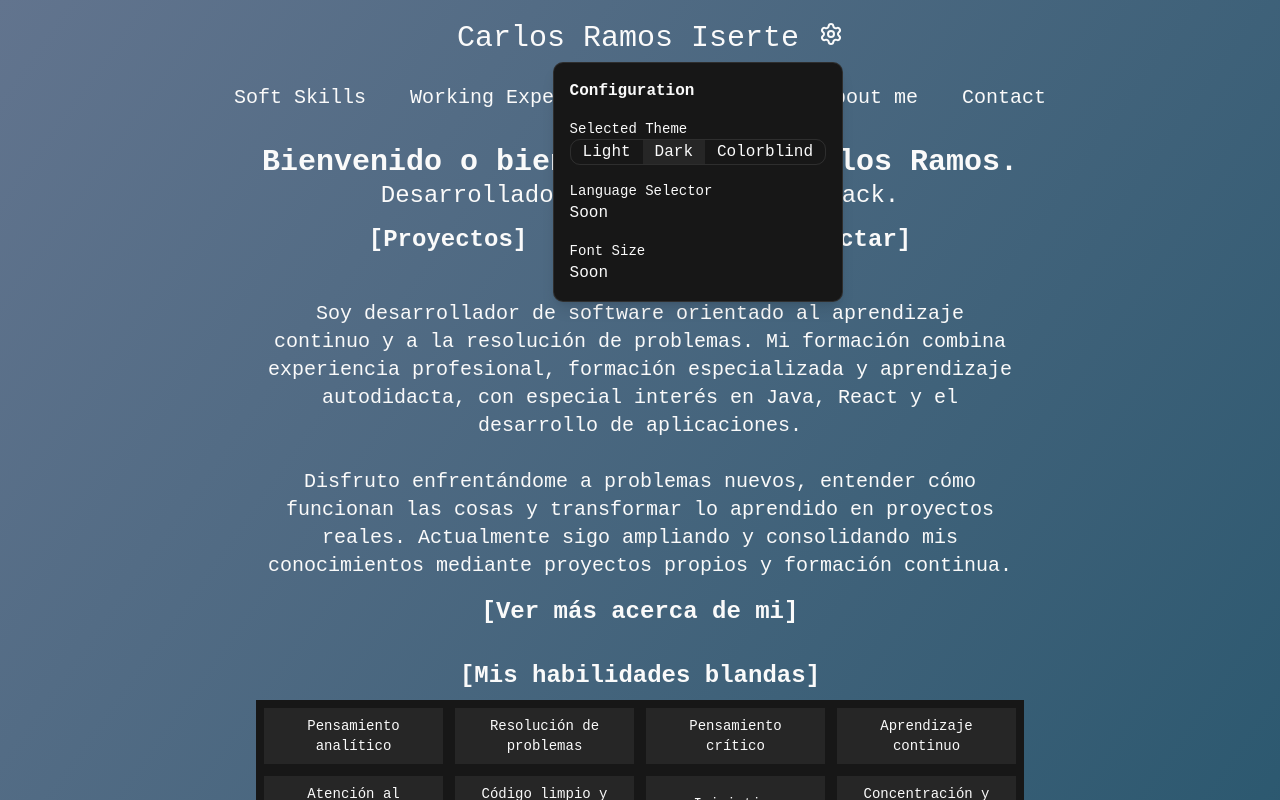
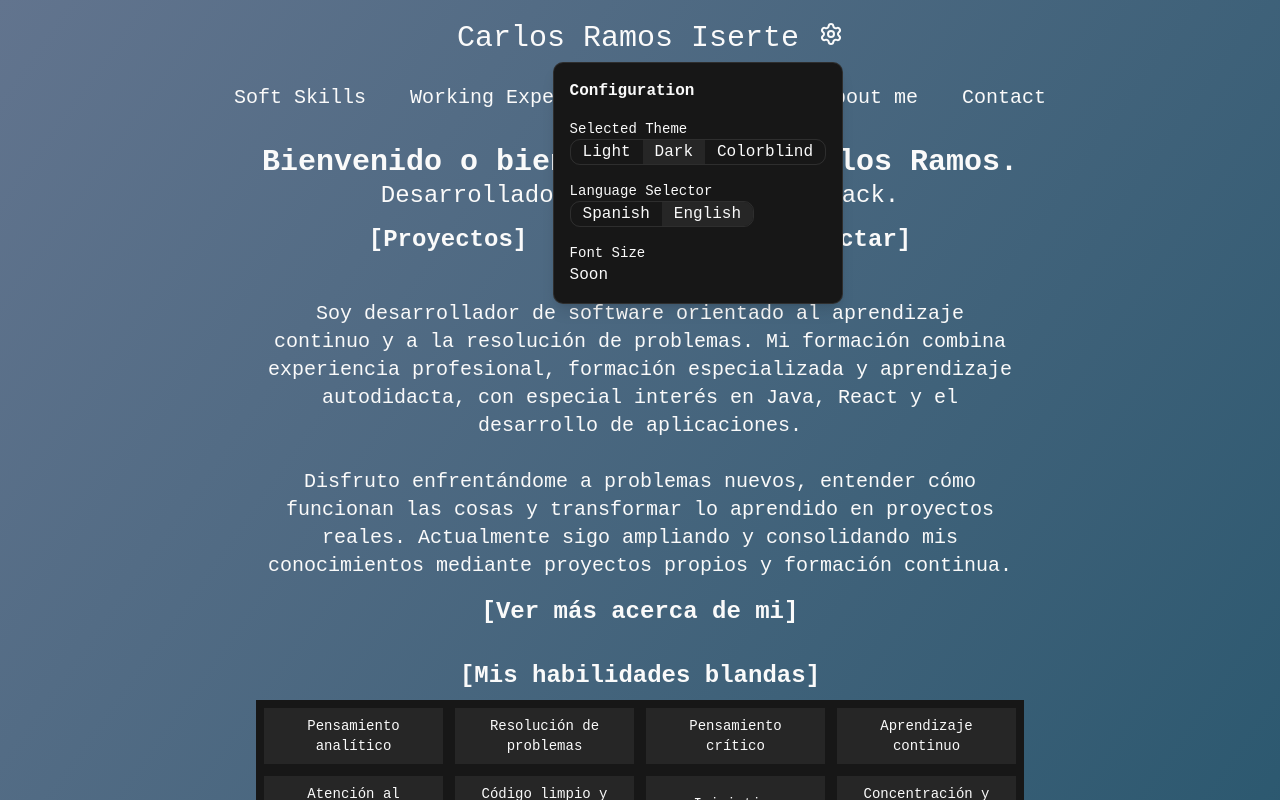
Before and after one commit to CarlosRamosDeveloper/portfolio, a React (Vite) app: page / in a window 1280 px wide. Both pictures are taken after a click on the button "Configuration". Shown: the top 800 px of the page. Built offline with nearby package versions, Linux system fonts and the light colour scheme.

Commit message:
implemented useLanguages custom hook

```diff
--- a/src/PortfolioApp.tsx
+++ b/src/PortfolioApp.tsx
@@ -7,11 +7,13 @@ import { QueryClient, QueryClientProvider } from '@tanstack/react-query';
 import type { PropsWithChildren } from 'react';
 import { useTheme } from './hooks';
 import './i18n/config';
+import { useLanguage } from './hooks/useLanguage';
 
 const queryClient = new QueryClient();
 
 const SetupSettingsComponentsOnLoad = ({ children }: PropsWithChildren) => {
   useTheme();
+  useLanguage();
 
   return children;
 };
--- /dev/null
+++ b/src/components/main-header/MainLanguageSelector.tsx
@@ -0,0 +1,24 @@
+import { useLanguage } from '@/hooks/useLanguage';
+import { useTranslation } from 'react-i18next';
+
+export const MainLanguageSelector = () => {
+  const { language, setLanguage } = useLanguage();
+  const { t } = useTranslation('layout');
+
+  return (
+    <div className="flex w-fit rounded-lg border border-border overflow-hidden">
+      <button
+        className={`px-3 ${language === 'es' ? 'bg-muted' : ''}`}
+        onClick={() => setLanguage('es')}
+      >
+        <p>{t('languages.es')}</p>
+      </button>
+      <button
+        className={`px-3 ${language === 'en' ? 'bg-muted' : ''}`}
+        onClick={() => setLanguage('en')}
+      >
+        <p>{t('languages.en')}</p>
+      </button>
+    </div>
+  );
+};
--- a/src/components/main-header/MainSettings.tsx
+++ b/src/components/main-header/MainSettings.tsx
@@ -5,6 +5,7 @@ import { useTranslation } from 'react-i18next';
 
 import { MainThemeSelector } from './MainThemeSelector';
 import { useClickOutside } from '@/hooks';
+import { MainLanguageSelector } from './MainLanguageSelector';
 
 export const MainSettings = () => {
   const [isOpen, setIsOpen] = useState(false);
@@ -45,7 +46,7 @@ export const MainSettings = () => {
             <p className="text-sm font-medium">
               {t('settings.languageSelector')}
             </p>
-            <p>{t('settings.tbd')}</p>
+            <MainLanguageSelector />
           </div>
           <div className="mt-4">
             <p className="text-sm font-medium">{t('settings.fontSize')}</p>
--- /dev/null
+++ b/src/hooks/useLanguage.ts
@@ -0,0 +1,37 @@
+import i18n from '@/i18n/config';
+import { useEffect, useState } from 'react';
+
+type Language = 'es' | 'en';
+
+const STORAGE_KEY_LANGUAGE = 'portfolio-lang';
+
+export const useLanguage = () => {
+  const [language, setLanguageState] = useState<Language>(() => {
+    const savedLanguage = localStorage.getItem(STORAGE_KEY_LANGUAGE);
+
+    if (savedLanguage === 'en' || savedLanguage === 'es') {
+      return savedLanguage;
+    }
+
+    return 'en';
+  });
+
+  const setLanguage = (language: Language) => {
+    setLanguageState(language);
+    i18n.changeLanguage(language);
+  };
+
+  useEffect(() => {
+    const root = document.documentElement;
+
+    root.classList.remove('es', 'en');
+    root.classList.add(language);
+
+    localStorage.setItem(STORAGE_KEY_LANGUAGE, language);
+  }, [language]);
+
+  return {
+    language,
+    setLanguage,
+  };
+};
--- a/src/i18n/en/layout.ts
+++ b/src/i18n/en/layout.ts
@@ -19,4 +19,8 @@ export const layout = {
     selectedTheme: 'Selected Theme',
     tbd: 'Soon',
   },
+  languages: {
+    es: 'Spanish',
+    en: 'English',
+  },
 };
--- a/src/i18n/es/layout.ts
+++ b/src/i18n/es/layout.ts
@@ -19,4 +19,8 @@ export const layout = {
     selectedTheme: 'Tema Seleccionado',
     tbd: 'Próximamente',
   },
+  languages: {
+    es: 'Español',
+    en: 'Inglés',
+  },
 };
```
